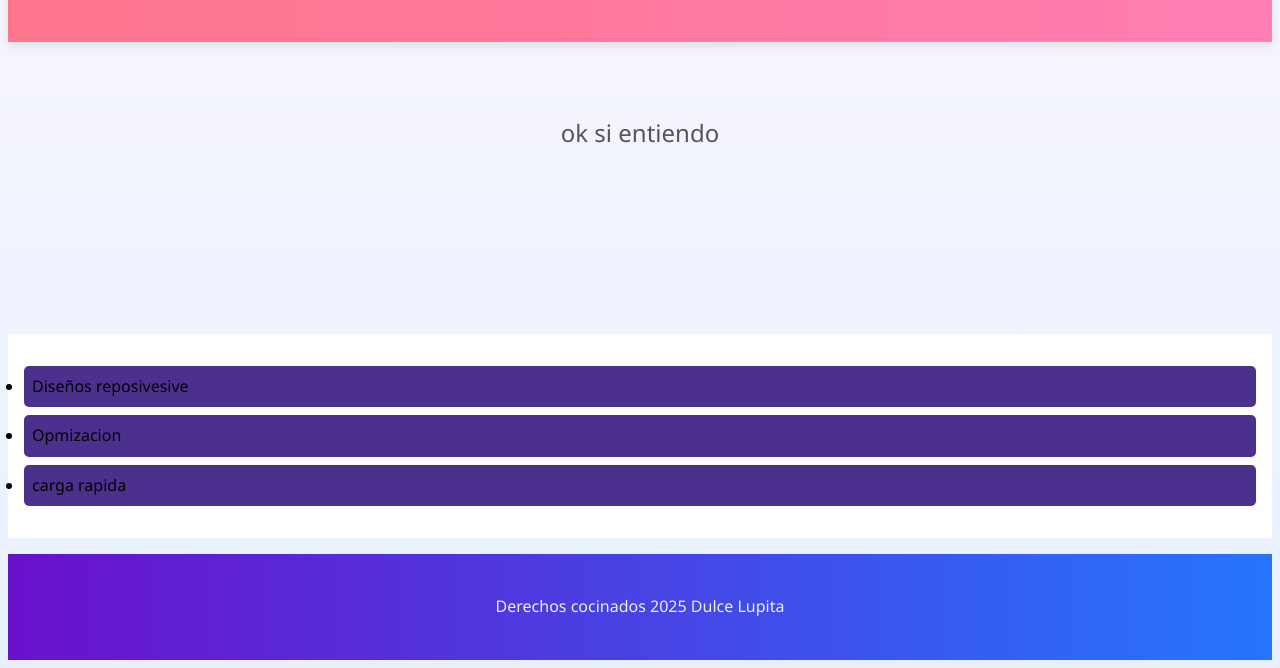
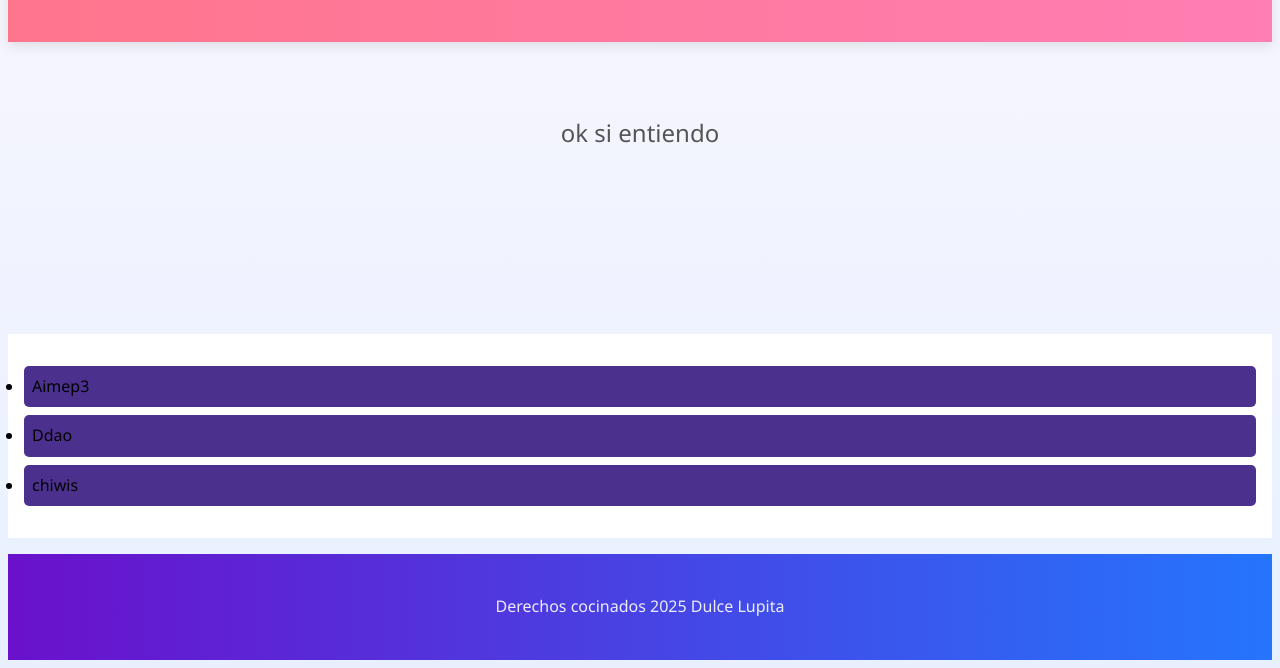
Before and after one commit to st4186/Lady_gaga, a plain HTML site: page index.html in a window 1280 px wide. Shown: the part 148-816 px from the top of the page. Drawn offline with Linux system fonts and the light colour scheme.

Commit message:
Cambio de li

```diff
--- a/index.html
+++ b/index.html
@@ -16,9 +16,9 @@
     </main>
     <section id="cara">
         <ul>
-            <li>Diseños reposivesive</li>
-            <li>Opmizacion</li>
-            <li>carga rapida</li>
+            <li>Aimep3</li>
+            <li>Ddao</li>
+            <li>chiwis</li>
         </ul>
     </section>
     <footer>
```
